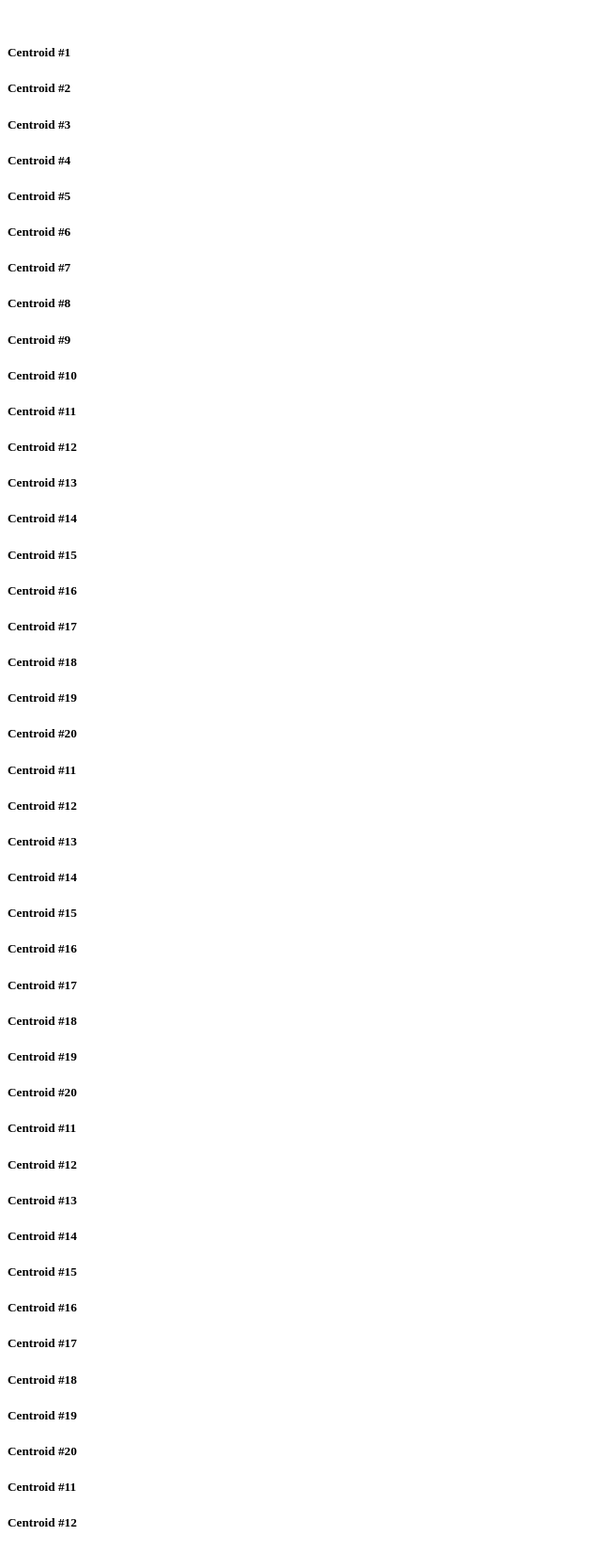
After one commit to eugencuic/FHNW_HS20_IRIS_Centroid_Browser, a Django app: template iris/centroid_webapp/templates/centroid_webapp/overview.html in a window 1280 px wide. The commit adds this page. Shown: the whole page at 94% size, without its empty margins (0-640 px from the left). Run offline with Django 3.2, Linux system fonts and the light colour scheme; the template is opened without the code that fills it, so the values that code supplies are empty.

Commit message:
create centroids overvie
create centroids overview and style then properly

```diff
--- a/iris/centroid_webapp/templates/centroid_webapp/centroids.html
+++ b/iris/centroid_webapp/templates/centroid_webapp/centroids.html
@@ -4,7 +4,7 @@
 
 {% include 'centroid_webapp/status.html'%}
 
-
+{% include 'centroid_webapp/overview.html'%}
 
 <br>
 
--- a/iris/centroid_webapp/templates/centroid_webapp/main.html
+++ b/iris/centroid_webapp/templates/centroid_webapp/main.html
@@ -19,6 +19,10 @@
                 background-color: #7cd1c0;
             }
 
+            #centroid-not-done{
+                background-color: red;
+            }
+
         </style>
     </head>
     <body>
--- a/iris/centroid_webapp/templates/centroid_webapp/navbar.html
+++ b/iris/centroid_webapp/templates/centroid_webapp/navbar.html
@@ -8,9 +8,6 @@
         <li class="nav-item active">
           <a class="nav-link" href="#">Centroids</a>
         </li>
-        <li class="nav-item">
-          <a class="nav-link" href="#">Subscription</a>
-        </li>
 
       </ul>
     </div>
--- /dev/null
+++ b/iris/centroid_webapp/templates/centroid_webapp/overview.html
@@ -0,0 +1,398 @@
+<br>
+
+<div class="row">
+    <div class="col">
+        <div class="col-">
+            <div class="card text-center text-white ml-1" id="centroid-not-done">
+                <div class="card-header">
+                    <h5 class="card-title">Centroid #1</h5>
+                </div>
+            </div>
+        </div>
+    </div>
+    <div class="col">
+        <div class="col-">
+            <div class="card text-center text-white ml-1" id="centroid-not-done">
+                <div class="card-header">
+                    <h5 class="card-title">Centroid #2</h5>
+                </div>
+            </div>
+        </div>
+    </div>
+    <div class="col">
+        <div class="col-">
+            <div class="card text-center text-white ml-1" id="centroid-not-done">
+                <div class="card-header">
+                    <h5 class="card-title">Centroid #3</h5>
+                </div>
+            </div>
+        </div>
+    </div>
+    <div class="col">
+        <div class="col-">
+            <div class="card text-center text-white ml-1" id="centroid-not-done">
+                <div class="card-header">
+                    <h5 class="card-title">Centroid #4</h5>
+                </div>
+            </div>
+        </div>
+    </div>
+    <div class="col">
+        <div class="col-">
+            <div class="card text-center text-white ml-1" id="centroid-not-done">
+                <div class="card-header">
+                    <h5 class="card-title">Centroid #5</h5>
+                </div>
+            </div>
+        </div>
+    </div>
+    <div class="col">
+        <div class="col-">
+            <div class="card text-center text-white ml-1" id="centroid-not-done">
+                <div class="card-header">
+                    <h5 class="card-title">Centroid #6</h5>
+                </div>
+            </div>
+        </div>
+    </div>
+    <div class="col">
+        <div class="col-">
+            <div class="card text-center text-white ml-1" id="centroid-not-done">
+                <div class="card-header">
+                    <h5 class="card-title">Centroid #7</h5>
+                </div>
+            </div>
+        </div>
+    </div>
+    <div class="col">
+        <div class="col-">
+            <div class="card text-center text-white ml-1" id="centroid-not-done">
+                <div class="card-header">
+                    <h5 class="card-title">Centroid #8</h5>
+                </div>
+            </div>
+        </div>
+    </div>
+    <div class="col">
+        <div class="col-">
+            <div class="card text-center text-white ml-1" id="centroid-not-done">
+                <div class="card-header">
+                    <h5 class="card-title">Centroid #9</h5>
+                </div>
+            </div>
+        </div>
+    </div>
+    <div class="col">
+        <div class="col-">
+            <div class="card text-center text-white ml-1" id="centroid-not-done">
+                <div class="card-header">
+                    <h5 class="card-title">Centroid #10</h5>
+                </div>
+            </div>
+        </div>
+    </div>
+
+</div>
+
+<div class="row">
+    <div class="col">
+        <div class="col-">
+            <div class="card text-center text-white ml-1" id="centroid-not-done">
+                <div class="card-header">
+                    <h5 class="card-title">Centroid #11</h5>
+                </div>
+            </div>
+        </div>
+    </div>
+    <div class="col">
+        <div class="col-">
+            <div class="card text-center text-white ml-1" id="centroid-not-done">
+                <div class="card-header">
+                    <h5 class="card-title">Centroid #12</h5>
+                </div>
+            </div>
+        </div>
+    </div>
+    <div class="col">
+        <div class="col-">
+            <div class="card text-center text-white ml-1" id="centroid-not-done">
+                <div class="card-header">
+                    <h5 class="card-title">Centroid #13</h5>
+                </div>
+            </div>
+        </div>
+    </div>
+    <div class="col">
+        <div class="col-">
+            <div class="card text-center text-white ml-1" id="centroid-not-done">
+                <div class="card-header">
+                    <h5 class="card-title">Centroid #14</h5>
+                </div>
+            </div>
+        </div>
+    </div>
+    <div class="col">
+        <div class="col-">
+            <div class="card text-center text-white ml-1" id="centroid-not-done">
+                <div class="card-header">
+                    <h5 class="card-title">Centroid #15</h5>
+                </div>
+            </div>
+        </div>
+    </div>
+    <div class="col">
+        <div class="col-">
+            <div class="card text-center text-white ml-1" id="centroid-not-done">
+                <div class="card-header">
+                    <h5 class="card-title">Centroid #16</h5>
+                </div>
+            </div>
+        </div>
+    </div>
+    <div class="col">
+        <div class="col-">
+            <div class="card text-center text-white ml-1" id="centroid-not-done">
+                <div class="card-header">
+                    <h5 class="card-title">Centroid #17</h5>
+                </div>
+            </div>
+        </div>
+    </div>
+    <div class="col">
+        <div class="col-">
+            <div class="card text-center text-white ml-1" id="centroid-not-done">
+                <div class="card-header">
+                    <h5 class="card-title">Centroid #18</h5>
+                </div>
+            </div>
+        </div>
+    </div>
+    <div class="col">
+        <div class="col-">
+            <div class="card text-center text-white ml-1" id="centroid-not-done">
+                <div class="card-header">
+                    <h5 class="card-title">Centroid #19</h5>
+                </div>
+            </div>
+        </div>
+    </div>
+    <div class="col">
+        <div class="col-">
+            <div class="card text-center text-white ml-1" id="centroid-not-done">
+                <div class="card-header">
+                    <h5 class="card-title">Centroid #20</h5>
+                </div>
+            </div>
+        </div>
+    </div>
+
+</div>
+
+<div class="row">
+    <div class="col">
+        <div class="col-">
+            <div class="card text-center text-white ml-1" id="centroid-not-done">
+                <div class="card-header">
+                    <h5 class="card-title">Centroid #11</h5>
+                </div>
+            </div>
+        </div>
+    </div>
+    <div class="col">
+        <div class="col-">
+            <div class="card text-center text-white ml-1" id="centroid-not-done">
+                <div class="card-header">
+                    <h5 class="card-title">Centroid #12</h5>
+                </div>
+            </div>
+        </div>
+    </div>
+    <div class="col">
+        <div class="col-">
+            <div class="card text-center text-white ml-1" id="centroid-not-done">
+                <div class="card-header">
+                    <h5 class="card-title">Centroid #13</h5>
+                </div>
+            </div>
+        </div>
+    </div>
+    <div class="col">
+        <div class="col-">
+            <div class="card text-center text-white ml-1" id="centroid-not-done">
+                <div class="card-header">
+                    <h5 class="card-title">Centroid #14</h5>
+                </div>
+            </div>
+        </div>
+    </div>
+    <div class="col">
+        <div class="col-">
+            <div class="card text-center text-white ml-1" id="centroid-not-done">
+                <div class="card-header">
+                    <h5 class="card-title">Centroid #15</h5>
+                </div>
+            </div>
+        </div>
+    </div>
+    <div class="col">
+        <div class="col-">
+            <div class="card text-center text-white ml-1" id="centroid-not-done">
+                <div class="card-header">
+                    <h5 class="card-title">Centroid #16</h5>
+                </div>
+            </div>
+        </div>
+    </div>
+    <div class="col">
+        <div class="col-">
+            <div class="card text-center text-white ml-1" id="centroid-not-done">
+                <div class="card-header">
+                    <h5 class="card-title">Centroid #17</h5>
+                </div>
+            </div>
+        </div>
+    </div>
+    <div class="col">
+        <div class="col-">
+            <div class="card text-center text-white ml-1" id="centroid-not-done">
+                <div class="card-header">
+                    <h5 class="card-title">Centroid #18</h5>
+                </div>
+            </div>
+        </div>
+    </div>
+    <div class="col">
+        <div class="col-">
+            <div class="card text-center text-white ml-1" id="centroid-not-done">
+                <div class="card-header">
+                    <h5 class="card-title">Centroid #19</h5>
+                </div>
+            </div>
+        </div>
+    </div>
+    <div class="col">
+        <div class="col-">
+            <div class="card text-center text-white ml-1" id="centroid-not-done">
+                <div class="card-header">
+                    <h5 class="card-title">Centroid #20</h5>
+                </div>
+            </div>
+        </div>
+    </div>
+
+</div>
+
+<div class="row">
+    <div class="col">
+        <div class="col-">
+            <div class="card text-center text-white ml-1" id="centroid-not-done">
+                <div class="card-header">
+                    <h5 class="card-title">Centroid #11</h5>
+                </div>
+            </div>
+        </div>
+    </div>
+    <div class="col">
+        <div class="col-">
+            <div class="card text-center text-white ml-1" id="centroid-not-done">
+                <div class="card-header">
+                    <h5 class="card-title">Centroid #12</h5>
+                </div>
+            </div>
+        </div>
+    </div>
+    <div class="col">
+        <div class="col-">
+            <div class="card text-center text-white ml-1" id="centroid-not-done">
+                <div class="card-header">
+                    <h5 class="card-title">Centroid #13</h5>
+                </div>
+            </div>
+        </div>
+    </div>
+    <div class="col">
+        <div class="col-">
+            <div class="card text-center text-white ml-1" id="centroid-not-done">
+                <div class="card-header">
+                    <h5 class="card-title">Centroid #14</h5>
+                </div>
+            </div>
+        </div>
+    </div>
+    <div class="col">
+        <div class="col-">
+            <div class="card text-center text-white ml-1" id="centroid-not-done">
+                <div class="card-header">
+                    <h5 class="card-title">Centroid #15</h5>
+                </div>
+            </div>
+        </div>
+    </div>
+    <div class="col">
+        <div class="col-">
+            <div class="card text-center text-white ml-1" id="centroid-not-done">
+                <div class="card-header">
+                    <h5 class="card-title">Centroid #16</h5>
+                </div>
+            </div>
+        </div>
+    </div>
+    <div class="col">
+        <div class="col-">
+            <div class="card text-center text-white ml-1" id="centroid-not-done">
+                <div class="card-header">
+                    <h5 class="card-title">Centroid #17</h5>
+                </div>
+            </div>
+        </div>
+    </div>
+    <div class="col">
+        <div class="col-">
+            <div class="card text-center text-white ml-1" id="centroid-not-done">
+                <div class="card-header">
+                    <h5 class="card-title">Centroid #18</h5>
+                </div>
+            </div>
+        </div>
+    </div>
+    <div class="col">
+        <div class="col-">
+            <div class="card text-center text-white ml-1" id="centroid-not-done">
+                <div class="card-header">
+                    <h5 class="card-title">Centroid #19</h5>
+                </div>
+            </div>
+        </div>
+    </div>
+    <div class="col">
+        <div class="col-">
+            <div class="card text-center text-white ml-1" id="centroid-not-done">
+                <div class="card-header">
+                    <h5 class="card-title">Centroid #20</h5>
+                </div>
+            </div>
+        </div>
+    </div>
+
+</div>
+
+<div class="row">
+    <div class="col">
+        <div class="col-">
+            <div class="card text-center text-white ml-1" id="centroid-not-done">
+                <div class="card-header">
+                    <h5 class="card-title">Centroid #11</h5>
+                </div>
+            </div>
+        </div>
+    </div>
+    <div class="col">
+        <div class="col-">
+            <div class="card text-center text-white ml-1" id="centroid-not-done">
+                <div class="card-header">
+                    <h5 class="card-title">Centroid #12</h5>
+                </div>
+            </div>
+        </div>
+    </div>
+</div>
--- a/iris/centroid_webapp/views.py
+++ b/iris/centroid_webapp/views.py
@@ -6,6 +6,3 @@ def home(request):
 
 def centroids(request):
     return render(request, 'centroid_webapp/centroids.html')
-
-def subscription(request):
-    return render(request, 'centroid_webapp/subscription.html')
```
Also changed, not shown: pictures/sun.jpg.
